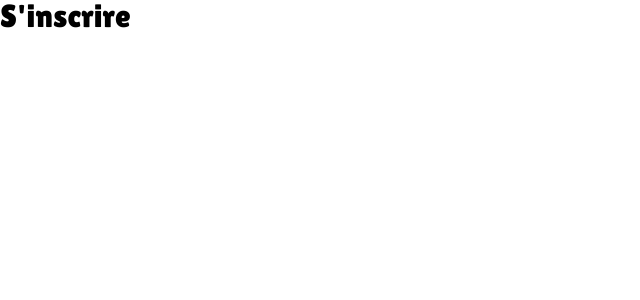
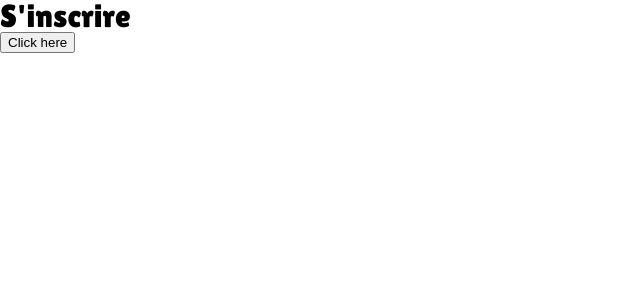
Before and after one commit to mhubert-pmn/Front-Url-Shortener, a React (Create React App) app in the folder front-url-shortener/: page /inscription in a window 1280 px wide. Shown: the top 300 px of the page, without its empty margins (0-640 px from the left). Built offline with nearby package versions, Linux system fonts and the light colour scheme.

Commit message:
Add a test button

```diff
--- a/front-url-shortener/src/components/SignUp/SignUp.js
+++ b/front-url-shortener/src/components/SignUp/SignUp.js
@@ -1,9 +1,11 @@
 import React from 'react';
+import Button from '../layout/Button/Button';
 
 const SignUp = () => {
   return(
     <div>
       <h1>S'inscrire</h1>
+      <button type="rounded"> Click here </button>
     </div>
   )
 }
```
